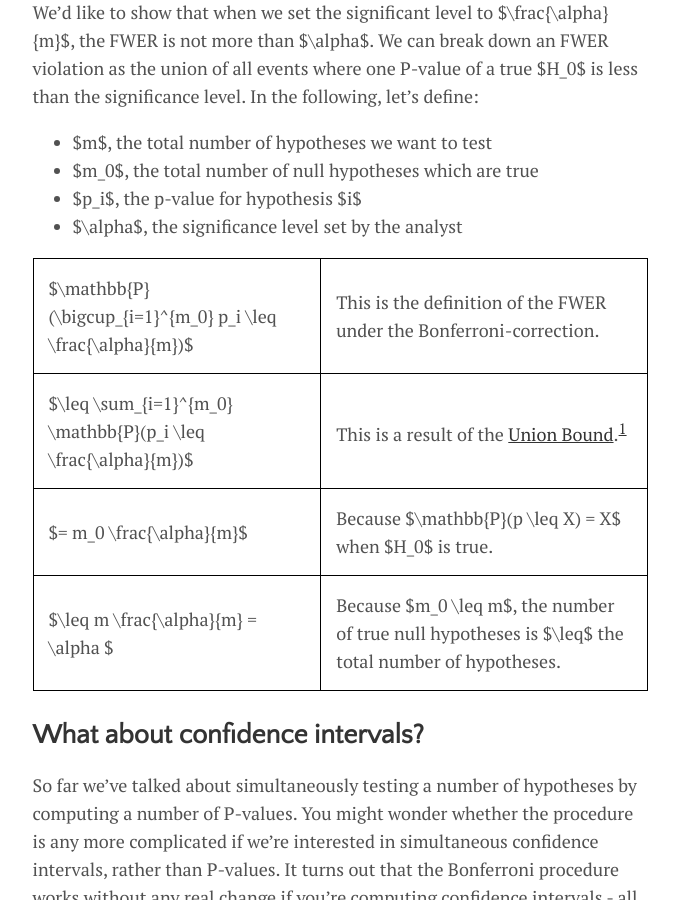
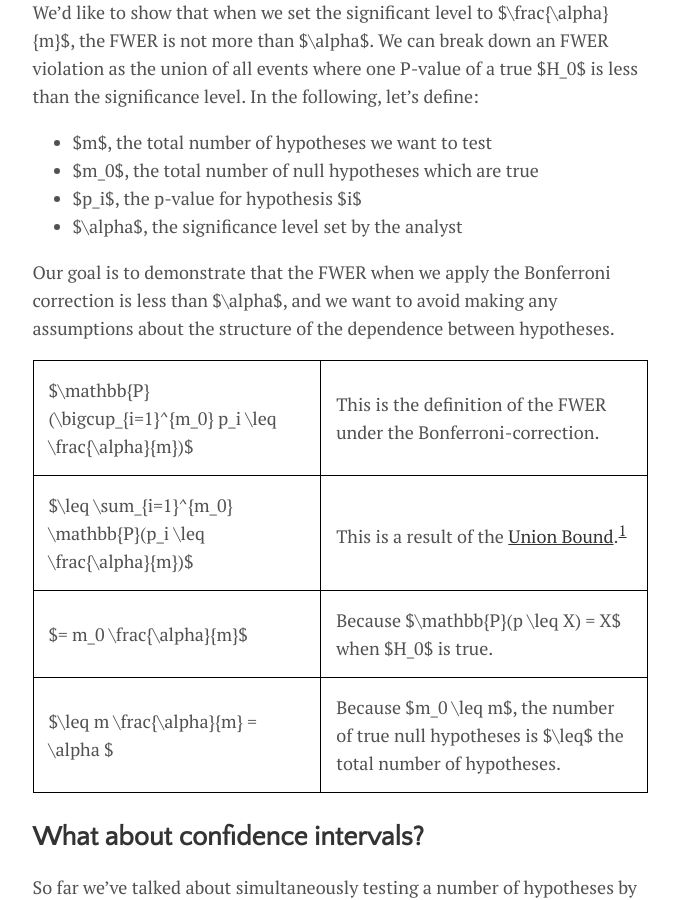
Before and after one commit to lmc2179/lmc2179.github.io, a Jekyll site: the page built from _posts/2020-07-22-fwer.md, in a window 1280 px wide and 900 px high, scrolled down 6660 px. Shown: the whole window, without its empty margins (300-979 px from the left). Built offline with Jekyll 4.4.1, drawn with Linux system fonts in a browser that asks for light colours; formulas are drawn with MathJax 3.

Commit message:
Update 2020-07-22-fwer.md

```diff
--- a/_posts/2020-07-22-fwer.md
+++ b/_posts/2020-07-22-fwer.md
@@ -177,6 +177,8 @@ We'd like to show that when we set the significant level to $\frac{\alpha}{m}$,
 - $p_i$, the p-value for hypothesis $i$
 - $\alpha$, the significance level set by the analyst
 
+Our goal is to demonstrate that the FWER when we apply the Bonferroni correction is less than $\alpha$, and we want to avoid making any assumptions about the structure of the dependence between hypotheses.
+
 |---|---|
 |  $\mathbb{P} (\bigcup_{i=1}^{m_0} p_i \leq \frac{\alpha}{m})$   | This is the definition of the FWER under the Bonferroni-correction. |
 | $\leq \sum_{i=1}^{m_0} \mathbb{P}(p_i \leq \frac{\alpha}{m})$     |  This is a result of the [Union Bound](https://en.wikipedia.org/wiki/Boole%27s_inequality).<sup>[1](#foot1)</sup> |
```
